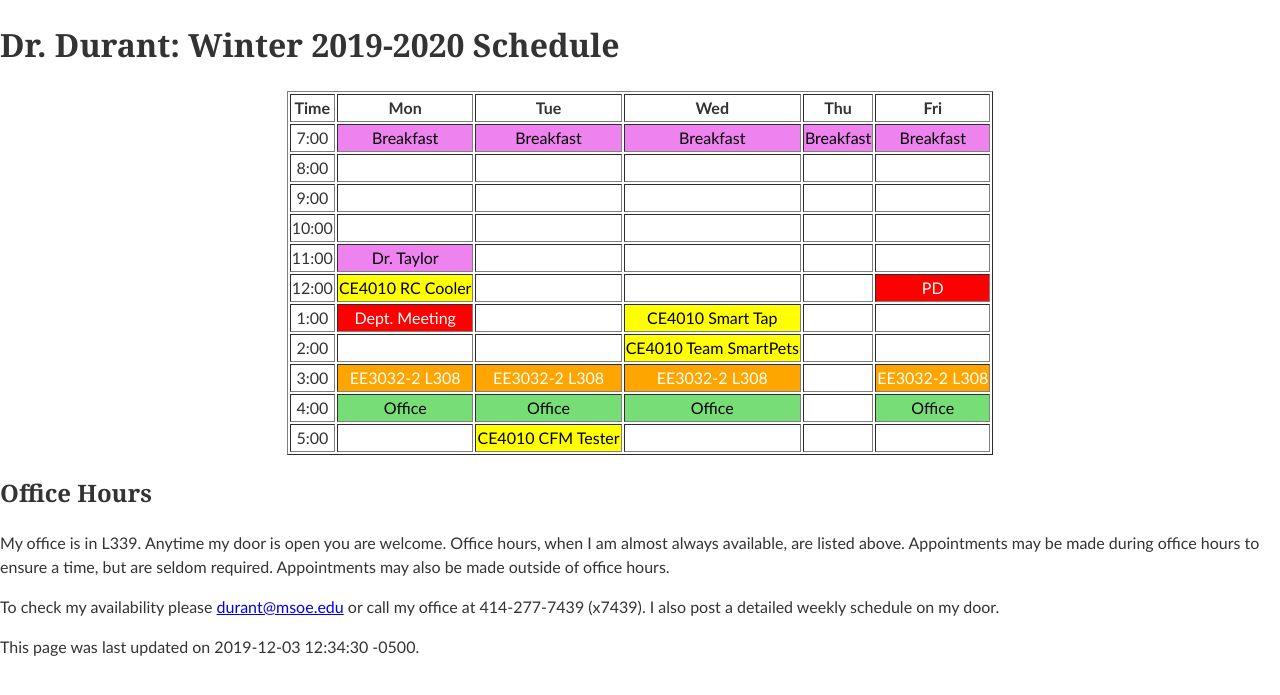
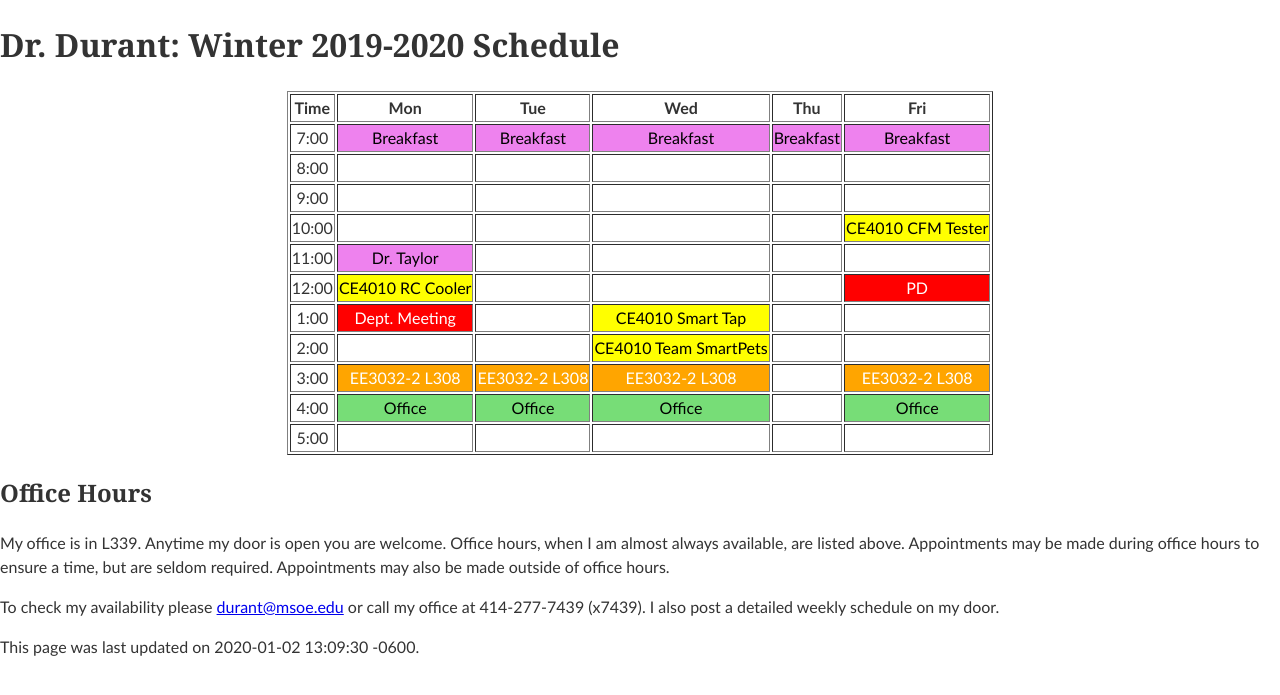
Before and after one commit to edurant/edurant.github.io, a Jekyll site: the page built from sched/w1920.md, in a window 1280 px wide. Shown: the top 695 px of the page. Built offline with Jekyll 4.4.1, drawn with Linux system fonts in a browser that asks for light colours.

Commit message:
W1920 mv CE4010 CFM

```diff
--- a/sched/w1920.md
+++ b/sched/w1920.md
@@ -1,6 +1,6 @@
 ---
 title: "Dr. Durant: Winter 2019-2020 Schedule"
-date: 2019-12-03 12:34:30 -0500
+date: 2020-01-02 13:09:30 -0600
 ---
 
 <style type="text/css">
@@ -18,14 +18,14 @@ td.lunch	{	background-color: violet;	color: black;	}
 <tr><td>7:00</td>	<td class="lunch">Breakfast</td>		<td class="lunch">Breakfast</td>		<td class="lunch">Breakfast</td>		<td class="lunch">Breakfast</td>	<td class="lunch">Breakfast</td>		</tr>
 <tr><td>8:00</td>	<td>&nbsp;</td>					<td>&nbsp;</td>					<td>&nbsp;</td>					<td>&nbsp;</td>				<td>&nbsp;</td>					</tr>
 <tr><td>9:00</td>	<td>&nbsp;</td>					<td>&nbsp;</td>					<td>&nbsp;</td>					<td>&nbsp;</td>				<td>&nbsp;</td>					</tr>
-<tr><td>10:00</td>	<td>&nbsp;</td>					<td>&nbsp;</td>					<td>&nbsp;</td>					<td>&nbsp;</td>				<td>&nbsp;</td>					</tr>
+<tr><td>10:00</td>	<td>&nbsp;</td>					<td>&nbsp;</td>					<td>&nbsp;</td>					<td>&nbsp;</td>				<td class="ce4010">CE4010 CFM Tester</td>					</tr>
 <tr><td>11:00</td>	<td class="lunch">Dr. Taylor</td>		<td>&nbsp;</td>					<td>&nbsp;</td>					<td>&nbsp;</td>				<td>&nbsp;</td>					</tr>
 <tr><td>12:00</td>	<td class="ce4010">CE4010 RC Cooler</td>	<td>&nbsp;</td>					<td>&nbsp;</td>					<td>&nbsp;</td>				<td class="am">PD</td>				</tr>
 <tr><td>1:00</td>	<td class="am">Dept. Meeting</td>		<td>&nbsp;</td>					<td class="ce4010">CE4010 Smart Tap</td>	<td>&nbsp;</td>				<td>&nbsp;</td>					</tr>
 <tr><td>2:00</td>	<td>&nbsp;</td>					<td>&nbsp;</td>					<td class="ce4010">CE4010 Team SmartPets</td>	<td>&nbsp;</td>				<td>&nbsp;</td>					</tr>
 <tr><td>3:00</td>	<td class="ee3032">EE3032-2&nbsp;L308</td>	<td class="ee3032">EE3032-2&nbsp;L308</td>	<td class="ee3032">EE3032-2&nbsp;L308</td>	<td>&nbsp;</td>				<td class="ee3032">EE3032-2&nbsp;L308</td>	</tr>
 <tr><td>4:00</td>	<td class="oh">Office</td>			<td class="oh">Office</td>			<td class="oh">Office</td>			<td>&nbsp;</td>				<td class="oh">Office</td>			</tr>
-<tr><td>5:00</td>	<td>&nbsp;</td>					<td class="ce4010">CE4010 CFM Tester</td>	<td>&nbsp;</td>					<td>&nbsp;</td>				<td>&nbsp;</td>					</tr>
+<tr><td>5:00</td>	<td>&nbsp;</td>					<td>&nbsp;</td>	<td>&nbsp;</td>					<td>&nbsp;</td>				<td>&nbsp;</td>					</tr>
 </table>
 </div>
 
```
